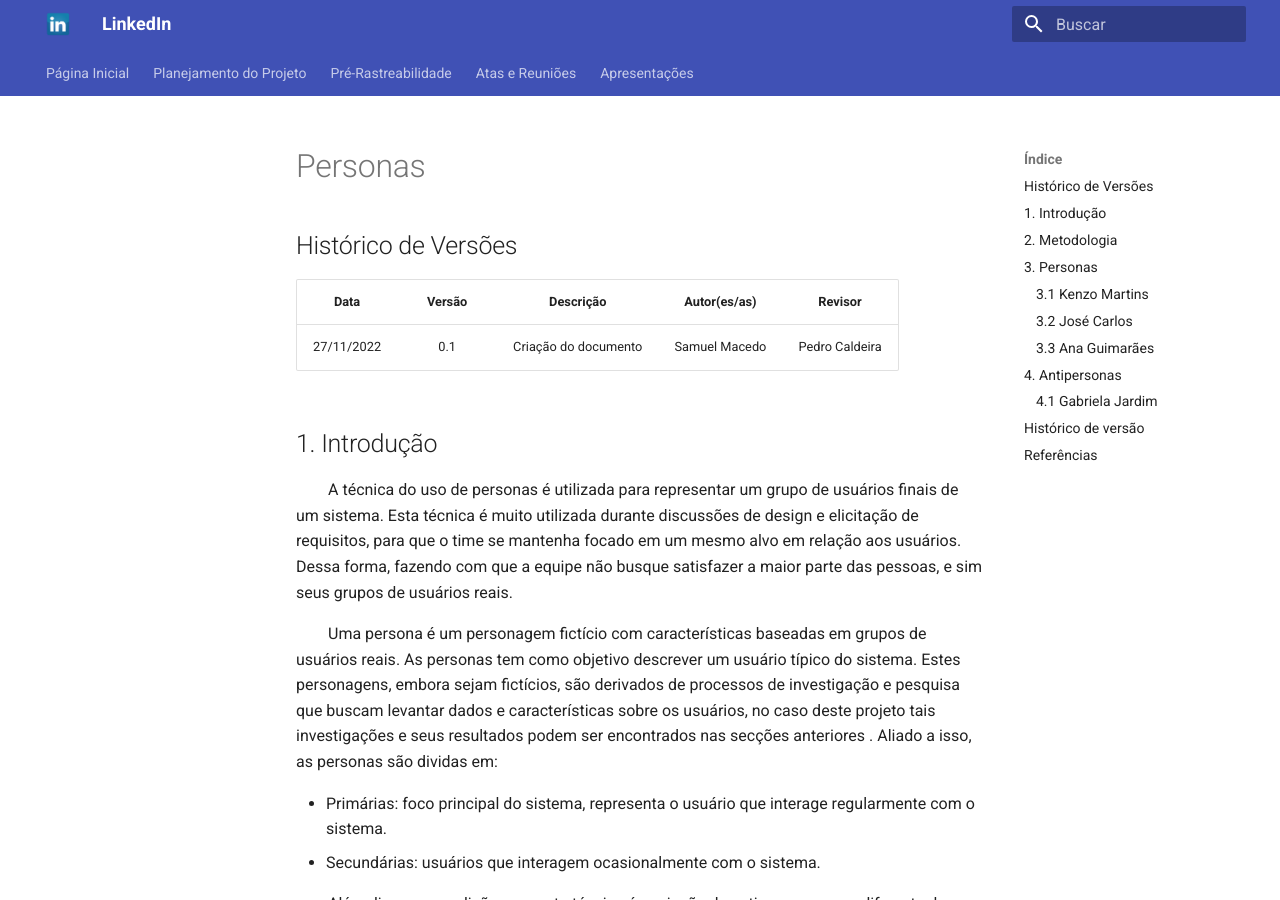
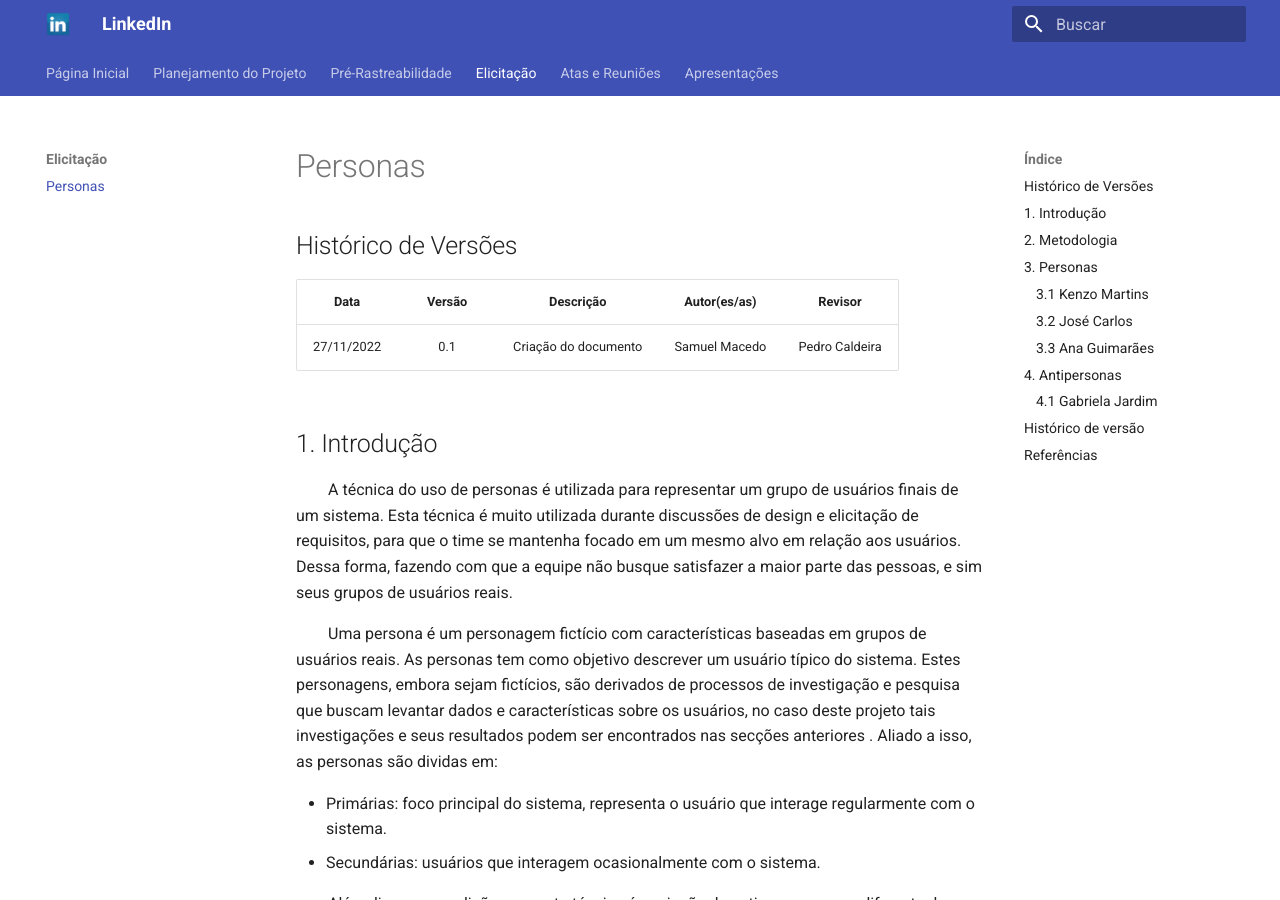
Before and after one commit to Requisitos-de-Software/2022.2-LinkedIn, an MkDocs documentation site: the page built from docs/elicitacao/personas.md, in a window 1280 px wide and 900 px high. Built offline with MkDocs 1.6.1 and Material for MkDocs 9.7.7, drawn with Linux system fonts in a browser that asks for light colours.

Commit message:
Corrige nome da pasta e adiciona ao corpo do projeto

```diff
--- a/mkdocs.yml
+++ b/mkdocs.yml
@@ -19,6 +19,8 @@ nav:
     - Ferramentas utilizadas:   ./planejamento/ferramentas.md
   - Pré-Rastreabilidade:
     - Rich Picture: ./preRastreabilidade/richPicture.md
+  - Elicitação:
+    - Personas: ./elicitacao/personas.md
   - Atas e Reuniões: ./atas_e_reunioes/atas_reunioes.md
   - Apresentações: ./apresentacoes/apresentacoes.md
 markdown_extensions:
```
Also changed, not shown: docs/elicitacao/personas.md (renamed from docs/Elicitacao/personas.md).
